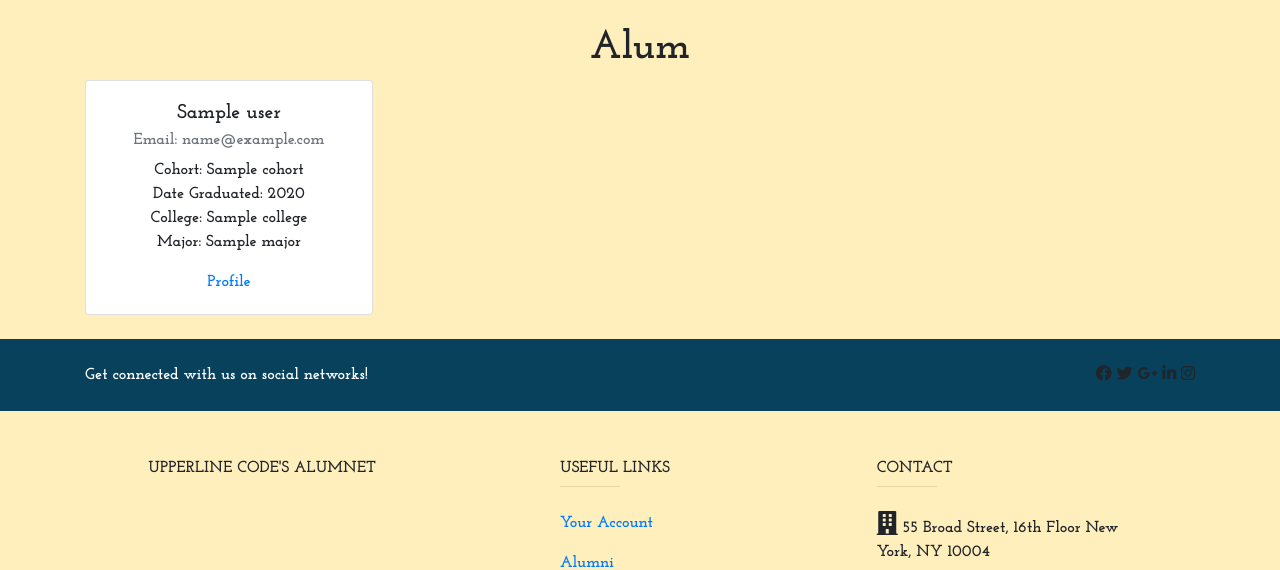
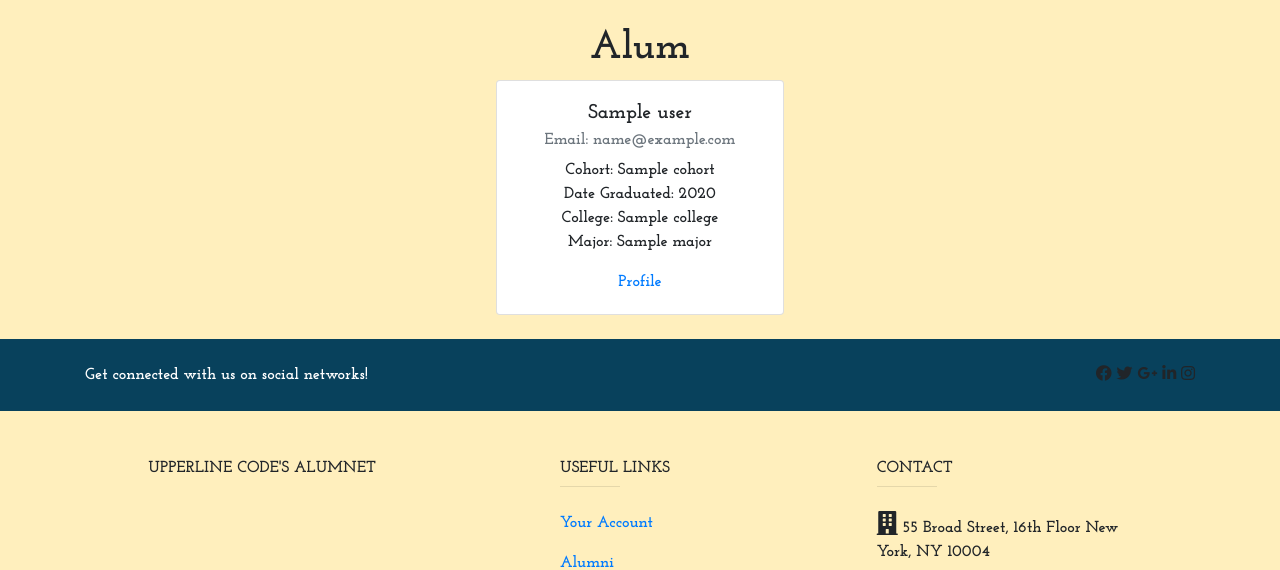
Before and after one commit to ravenclaw1999/AlumNet, a Flask app: page /alum in a window 1280 px wide. Shown: the part 76-646 px from the top of the page. Run offline with Flask 2, Linux system fonts and the light colour scheme; a database or web service that is not in the repository returns one stand-in record (values such as "Sample title"); some libraries are stand-ins or nearby versions.

Commit message:
Centered cards

```diff
--- a/templates/alum.html
+++ b/templates/alum.html
@@ -38,7 +38,8 @@
 
         <div class="container">
         {% for user in users %}
-            <div class="card" style="width: 18rem;">
+        <center>
+            <div class="card" style="width: 18rem; text-align: center;">
                 <div class="card-body">
                     <h5 class="card-title">{{user.name}}</h5>
                     <h6 class="card-subtitle mb-2 text-muted">Email: {{user.email}}</h6>
@@ -51,6 +52,7 @@
                     <a href="/profile/{{user.username}}" class="card-link">Profile</a>
                 </div>
             </div>
+            </center>
             <br>
         {% endfor %}
     </div>
```
